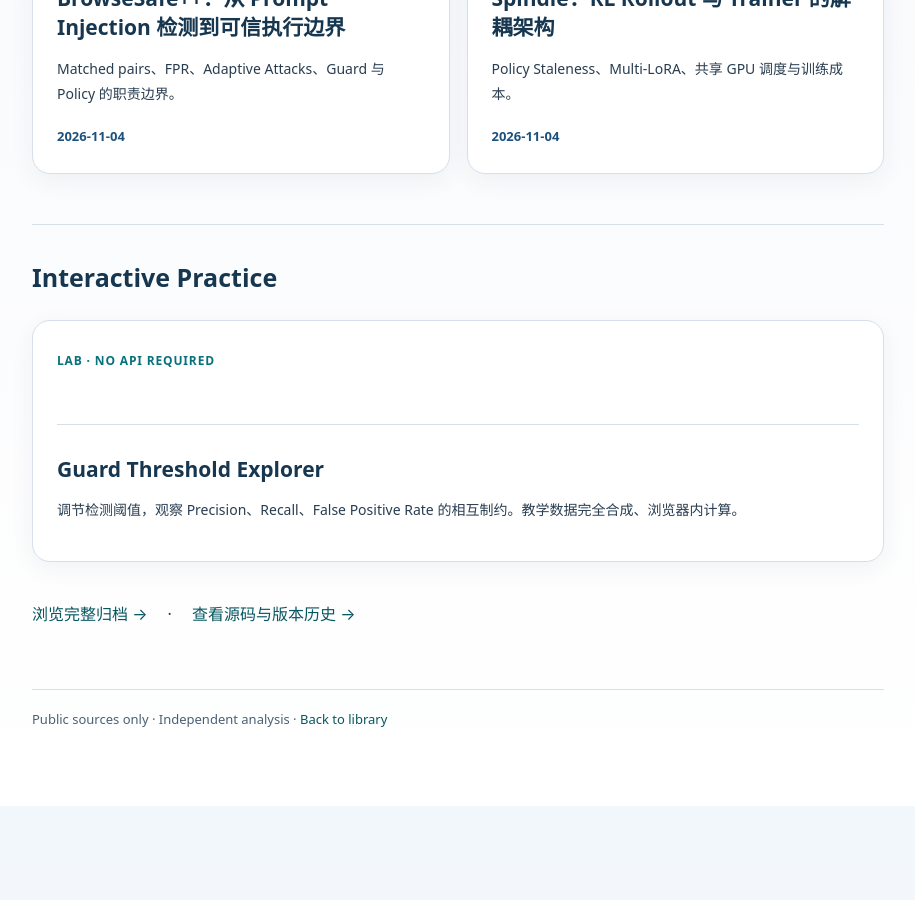
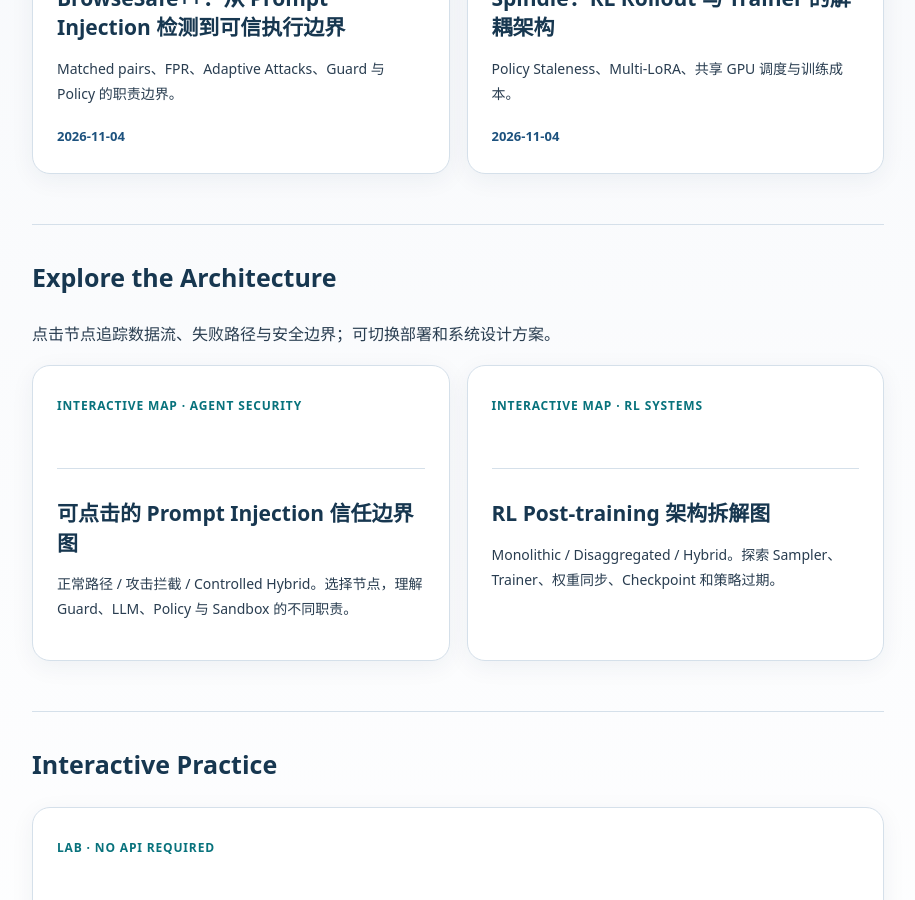
Before and after one commit to ljrirene/ai-engineering-notes, a Jekyll site: the page built from docs/index.html, in a window 1280 px wide and 900 px high, scrolled down 743 px. Shown: the whole window, without its empty margins (182-1097 px from the left). Built offline with Jekyll 4.4.1, drawn with Linux system fonts in a browser that asks for light colours; before the commit the page ends 1549 px from its top, so only the background shows below that.

Commit message:
Link interactive architecture walkthroughs from homepage, notes and archive

```diff
--- a/docs/index.html
+++ b/docs/index.html
@@ -12,6 +12,13 @@ title: Home
 <a class="card" href="{{ '/notes/2026/11/2026-11-04-onprem-prompt-injection/' | relative_url }}"><span class="tag">A · On-prem · Security</span><h2>BrowseSafe++：从 Prompt Injection 检测到可信执行边界</h2><p>Matched pairs、FPR、Adaptive Attacks、Guard 与 Policy 的职责边界。</p><time>2026-11-04</time></a>
 <a class="card" href="{{ '/notes/2026/11/2026-11-04-hybrid-spindle/' | relative_url }}"><span class="tag">B · Hybrid · Training</span><h2>Spindle：RL Rollout 与 Trainer 的解耦架构</h2><p>Policy Staleness、Multi-LoRA、共享 GPU 调度与训练成本。</p><time>2026-11-04</time></a>
 </section>
+
+<h2 class="section-title">Explore the Architecture</h2>
+<p class="muted">点击节点追踪数据流、失败路径与安全边界；可切换部署和系统设计方案。</p>
+<section class="cards">
+<a class="card" href="{{ '/interactive/agent-security-map.html' | relative_url }}"><span class="tag">INTERACTIVE MAP · AGENT SECURITY</span><h2>可点击的 Prompt Injection 信任边界图</h2><p>正常路径 / 攻击拦截 / Controlled Hybrid。选择节点，理解 Guard、LLM、Policy 与 Sandbox 的不同职责。</p></a>
+<a class="card" href="{{ '/interactive/rl-infra-map.html' | relative_url }}"><span class="tag">INTERACTIVE MAP · RL SYSTEMS</span><h2>RL Post-training 架构拆解图</h2><p>Monolithic / Disaggregated / Hybrid。探索 Sampler、Trainer、权重同步、Checkpoint 和策略过期。</p></a>
+</section>
 <h2 class="section-title">Interactive Practice</h2>
 <a class="card" href="{{ '/interactive/guard-threshold.html' | relative_url }}"><span class="tag">LAB · NO API REQUIRED</span><h2>Guard Threshold Explorer</h2><p>调节检测阈值，观察 Precision、Recall、False Positive Rate 的相互制约。教学数据完全合成、浏览器内计算。</p></a>
 <p style="margin-top:38px"><a href="{{ '/archive.html' | relative_url }}">浏览完整归档 →</a>　 ·　 <a href="https://github.com/ljrirene/ai-engineering-notes">查看源码与版本历史 →</a></p>
```
Also changed, not shown: docs/archive.md (+8 -0 lines), docs/notes/2026/11/2026-11-04-hybrid-spindle.md (+2 -0 lines), docs/notes/2026/11/2026-11-04-onprem-prompt-injection.md (+2 -0 lines), README.md.
